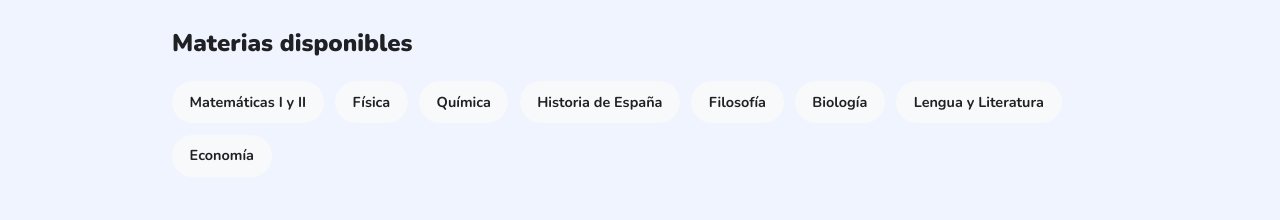
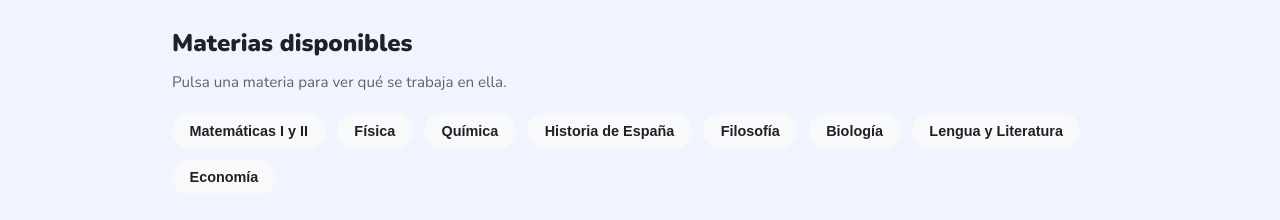
Before and after one commit to Zebdon/tuprofe-app, a React (Vite) app: page /etapa/bachillerato in a window 1280 px wide. Shown: the part 416-636 px from the top of the page. Built offline with nearby package versions, Linux system fonts and the light colour scheme; no server answers.

Commit message:
Hacer clicables las materias en EtapaPage, mostrando info al seleccionar

```diff
--- a/src/pages/EtapaPage.jsx
+++ b/src/pages/EtapaPage.jsx
@@ -4,6 +4,7 @@
 // Esto evita triplicar código para Primaria/ESO/Bachillerato: el contenido
 // vive en un solo objeto de datos y la ruta decide qué mostrar.
 
+import { useState } from "react";
 import { useParams, Navigate, NavLink } from "react-router-dom";
 import Navbar from "../components/Navbar";
 import Seo from "../components/Seo";
@@ -14,30 +15,74 @@ const DATOS_ETAPA = {
     cursos: "1.º a 6.º de Primaria",
     descripcion: "Acompañamos los primeros pasos del aprendizaje con pistas visuales y manipulativas, adaptadas a cómo aprenden los niños y niñas de esta edad.",
     img: "/images/ninos_primaria.jpg",
-    materias: ["Matemáticas", "Lengua Castellana"],
     color: "#34a853",
+    materias: [
+      {
+        nombre: "Matemáticas",
+        info: "Números, operaciones básicas, medidas y resolución de problemas, explicados paso a paso con ejemplos visuales adaptados a cada curso de Primaria.",
+      },
+      {
+        nombre: "Lengua Castellana",
+        info: "Lectura, escritura, gramática y comprensión, con ejercicios cercanos a lo que se trabaja en clase cada trimestre.",
+      },
+    ],
   },
   secundaria: {
     titulo: "ESO — Secundaria",
     cursos: "1.º a 4.º de la ESO",
     descripcion: "Todas las materias troncales de la ESO, con un tono cercano y directo, ideal para reforzar deberes y preparar exámenes.",
     img: "/images/profe_eso.jpg",
-    materias: ["Matemáticas", "Lengua", "Física y Química", "Biología y Geología", "Geografía e Historia", "Inglés"],
     color: "#1a73e8",
+    materias: [
+      {
+        nombre: "Matemáticas",
+        info: "Álgebra, geometría, funciones y estadística siguiendo el currículo oficial de cada curso de la ESO, con explicación paso a paso de cada ejercicio.",
+      },
+      {
+        nombre: "Lengua",
+        info: "Gramática, literatura, comprensión lectora y expresión escrita, con apoyo para trabajos y análisis de textos.",
+      },
+      {
+        nombre: "Física y Química",
+        info: "Desde los conceptos básicos de materia y energía hasta reacciones químicas y cinemática, con fórmulas explicadas de forma clara (¡y puedes mandar una foto de tu libreta si te atascas con una fórmula!).",
+      },
+      {
+        nombre: "Biología y Geología",
+        info: "Célula, ecosistemas, geología y cuerpo humano, con esquemas y explicaciones adaptadas a cada curso.",
+      },
+      {
+        nombre: "Geografía e Historia",
+        info: "Desde la Prehistoria hasta la historia contemporánea, y geografía física y humana, con contexto y mapas mentales.",
+      },
+      {
+        nombre: "Inglés",
+        info: "Gramática, vocabulario y comprensión, con práctica conversacional guiada por la Profe.",
+      },
+    ],
   },
   bachillerato: {
     titulo: "Bachillerato",
     cursos: "1.º y 2.º de Bachillerato",
     descripcion: "Preparación de nivel EBAU/Selectividad en las materias clave, con el rigor académico que necesita esta etapa.",
     img: "/images/profe_alumno.jpg",
-    materias: ["Matemáticas I y II", "Física", "Química", "Historia de España", "Filosofía", "Biología", "Lengua y Literatura", "Economía"],
     color: "#7c4dff",
+    materias: [
+      { nombre: "Matemáticas I y II", info: "Análisis, álgebra y probabilidad al nivel exigido en la EBAU, con ejercicios tipo examen." },
+      { nombre: "Física", info: "Mecánica, ondas, electromagnetismo y física moderna, con resolución detallada de problemas tipo EBAU." },
+      { nombre: "Química", info: "Estructura atómica, enlace, termoquímica y química orgánica, con nomenclatura y ejercicios de examen." },
+      { nombre: "Historia de España", info: "Del siglo XIX a la actualidad, con el enfoque y los bloques temáticos que pide la EBAU." },
+      { nombre: "Filosofía", info: "Autores y corrientes del temario oficial, con ayuda para estructurar comentarios de texto." },
+      { nombre: "Biología", info: "Bioquímica, genética, fisiología y microbiología a nivel de Bachillerato, con esquemas claros." },
+      { nombre: "Lengua y Literatura", info: "Comentario de texto, gramática avanzada y movimientos literarios, con práctica guiada." },
+      { nombre: "Economía", info: "Macro y microeconomía, con explicación de conceptos y práctica de ejercicios tipo examen." },
+    ],
   },
 };
 
 export default function EtapaPage() {
   const { slug } = useParams();
   const etapa = DATOS_ETAPA[slug];
+  const [materiaSeleccionada, setMateriaSeleccionada] = useState(null);
 
   if (!etapa) return <Navigate to="/" replace />;
 
@@ -45,7 +90,7 @@ export default function EtapaPage() {
     <>
       <Seo
         title={etapa.titulo}
-        description={`${etapa.descripcion} Materias disponibles: ${etapa.materias.join(", ")}.`}
+        description={`${etapa.descripcion} Materias disponibles: ${etapa.materias.map((m) => m.nombre).join(", ")}.`}
         path={`/etapa/${slug}`}
       />
       <Navbar />
@@ -69,22 +114,56 @@ export default function EtapaPage() {
         </div>
 
         <h2 style={{ fontSize: "1.5rem", fontWeight: 900, margin: "3rem 0 1.2rem" }}>Materias disponibles</h2>
+        <p style={{ color: "var(--gris-texto)", fontSize: "0.95rem", marginTop: "-0.7rem", marginBottom: "1.2rem" }}>
+          Pulsa una materia para ver qué se trabaja en ella.
+        </p>
         <div style={{ display: "flex", flexWrap: "wrap", gap: "0.7rem" }}>
-          {etapa.materias.map((m) => (
-            <span
-              key={m}
+          {etapa.materias.map((m) => {
+            const seleccionada = materiaSeleccionada?.nombre === m.nombre;
+            return (
+              <button
+                key={m.nombre}
+                type="button"
+                onClick={() => setMateriaSeleccionada(seleccionada ? null : m)}
                 style={{
-                background: "var(--gris-claro)",
+                  background: seleccionada ? etapa.color : "var(--gris-claro)",
+                  color: seleccionada ? "#fff" : "inherit",
                   padding: "0.6rem 1.1rem",
                   borderRadius: "50px",
                   fontWeight: 700,
                   fontSize: "0.9rem",
+                  border: "none",
+                  cursor: "pointer",
+                  transition: "background 0.15s, color 0.15s",
                 }}
               >
-              {m}
-            </span>
-          ))}
+                {m.nombre}
+              </button>
+            );
+          })}
         </div>
+
+        {materiaSeleccionada && (
+          <div
+            style={{
+              marginTop: "1.5rem",
+              padding: "1.5rem",
+              borderRadius: "var(--radio)",
+              background: "var(--gris-claro)",
+              borderLeft: `4px solid ${etapa.color}`,
+            }}
+          >
+            <h3 style={{ fontSize: "1.15rem", fontWeight: 800, marginBottom: "0.6rem" }}>
+              {materiaSeleccionada.nombre}
+            </h3>
+            <p style={{ color: "var(--gris-texto)", fontSize: "1rem", marginBottom: "1.2rem" }}>
+              {materiaSeleccionada.info}
+            </p>
+            <NavLink to="/auth" className="btn btn-primary">
+              🚀 Empezar con {materiaSeleccionada.nombre}
+            </NavLink>
+          </div>
+        )}
       </section>
     </>
   );
```
Lines whose indentation alone changed are shown as unchanged.
